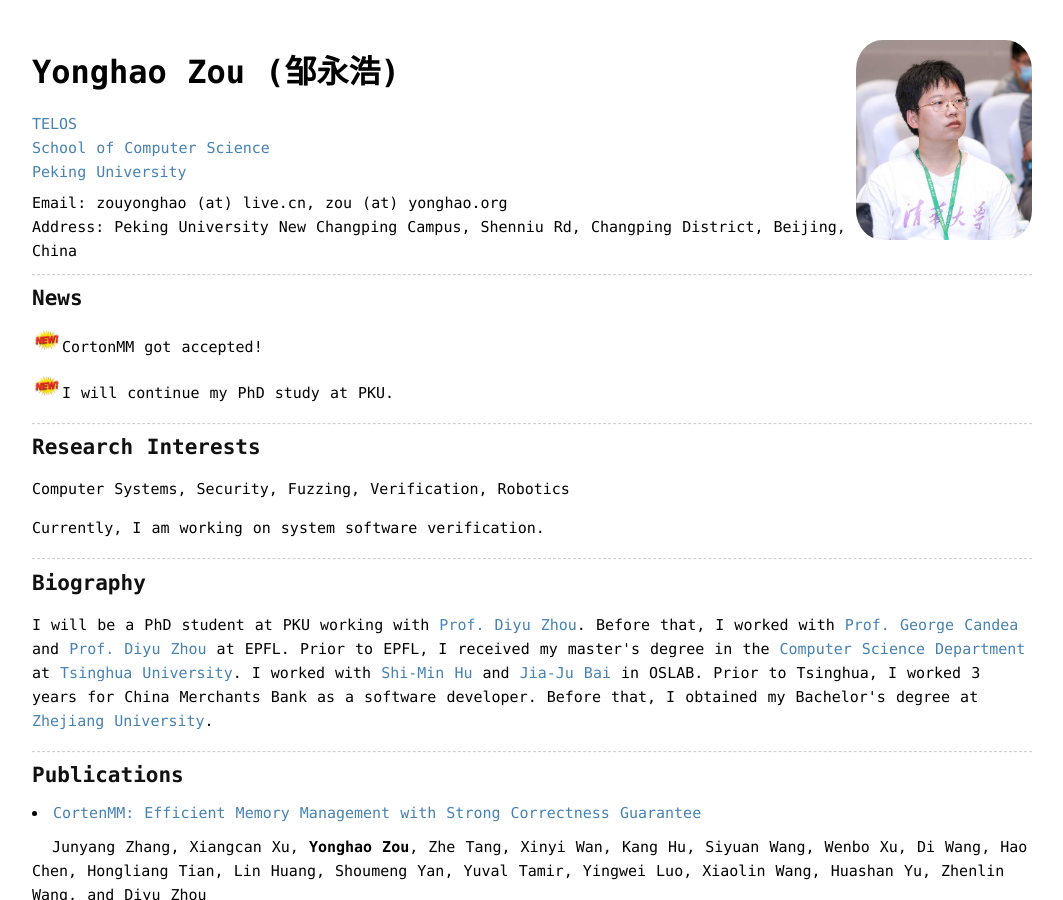
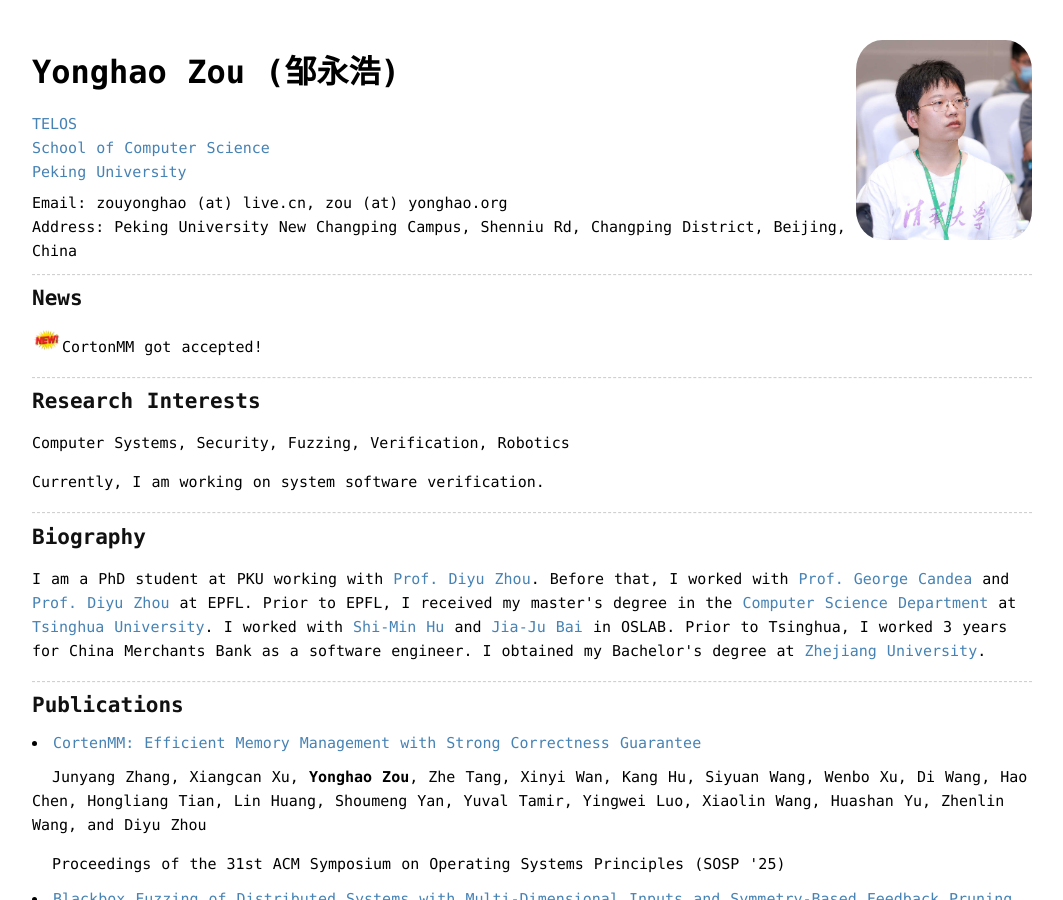
Before and after one commit to zouyonghao/zouyonghao.github.io, a Jekyll site: the page built from index.md, in a window 1280 px wide and 900 px high. Shown: the whole window, without its empty margins (108-1171 px from the left). Built offline with Jekyll 4.4.1, drawn with Linux system fonts in a browser that asks for light colours; some of the changed text lies outside the part shown.

Commit message:
Update biography and add academic activities Signed-off-by: Yonghao Zou <zouyonghao@live.cn>

```diff
--- a/_layouts/home.html
+++ b/_layouts/home.html
@@ -41,7 +41,7 @@
 
                     <p><img src="../images/new-icon-12.png" alt="" width="30px" style="display: inline;">CortonMM got accepted!</p>
 
-                    <p><img src="../images/new-icon-12.png" alt="" width="30px" style="display: inline;">I will continue my PhD study at PKU.</p>
+                    <!-- <p><img src="../images/new-icon-12.png" alt="" width="30px" style="display: inline;">I will continue my PhD study at PKU.</p> -->
 
                     <!-- <p><img src="../images/new-icon-12.png" alt="" width="30px" style="display: inline;">The DistFuzz paper got accepted.</p> -->
 
@@ -70,12 +70,12 @@
                     <h2 id="biography">Biography</h2>
 
                     <p>
-                        I will be a PhD student at PKU working with <a href="https://zhou-diyu.github.io/">Prof. Diyu Zhou</a>.
+                        I am a PhD student at PKU working with <a href="https://zhou-diyu.github.io/">Prof. Diyu Zhou</a>.
                         Before that, I worked with <a href="http://dslab.epfl.ch/people/candea/">Prof. George Candea</a> and <a href="https://zhou-diyu.github.io/"> Prof. Diyu Zhou</a> at EPFL.
                         Prior to EPFL, I received my master's degree in the <a href="https://www.cs.tsinghua.edu.cn/">Computer Science Department</a> at <a href="https://www.tsinghua.edu.cn/">Tsinghua University</a>.
                         I worked with <a href="https://cg.cs.tsinghua.edu.cn/shimin.htm">Shi-Min Hu</a> and <a href="https://baijiaju.github.io/">Jia-Ju Bai</a> in OSLAB.
-                        Prior to Tsinghua, I worked 3 years for China Merchants Bank as a software developer.
-                        Before that, I obtained my Bachelor's degree at <a href="https://www.zju.edu.cn/">Zhejiang University</a>.
+                        Prior to Tsinghua, I worked 3 years for China Merchants Bank as a software engineer.
+                        I obtained my Bachelor's degree at <a href="https://www.zju.edu.cn/">Zhejiang University</a>.
                     </p>
 
                     <hr>
```
Also changed, not shown: other parts of _layouts/home.html (+2 -0 lines).
